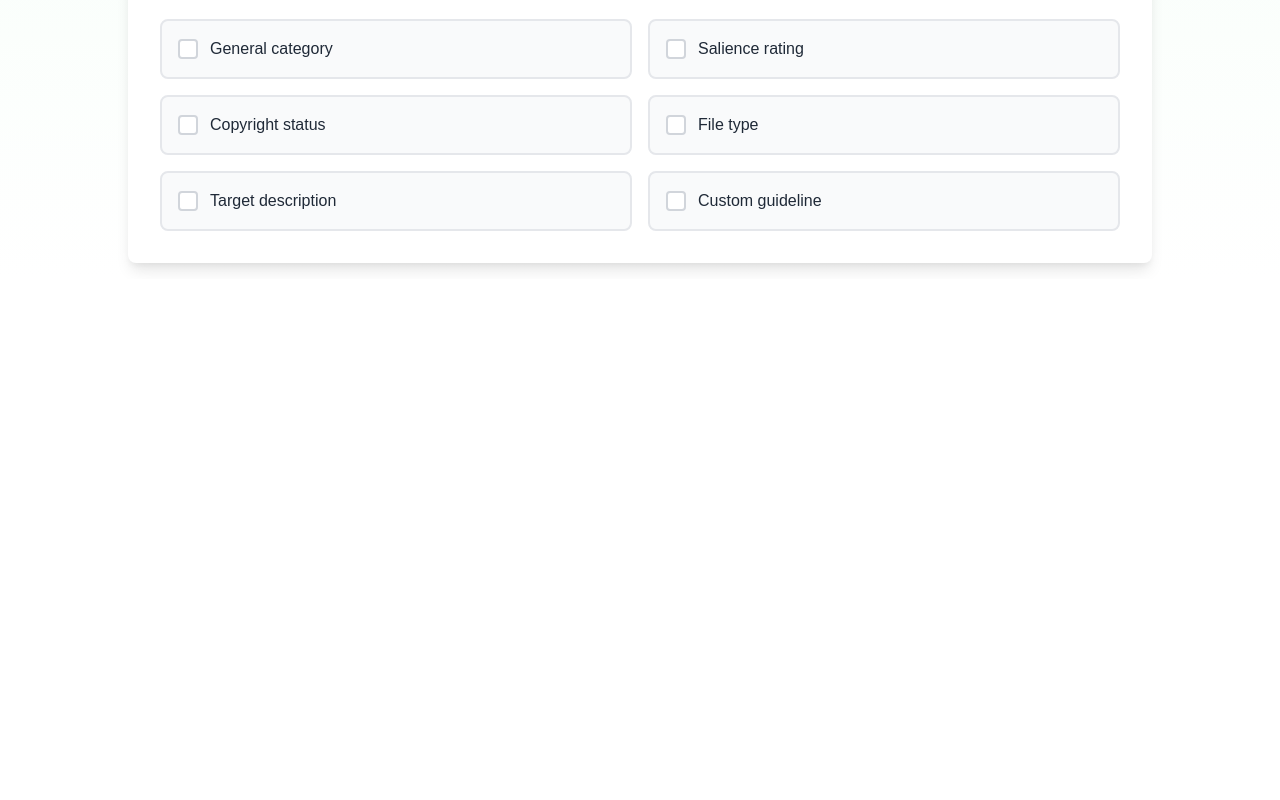
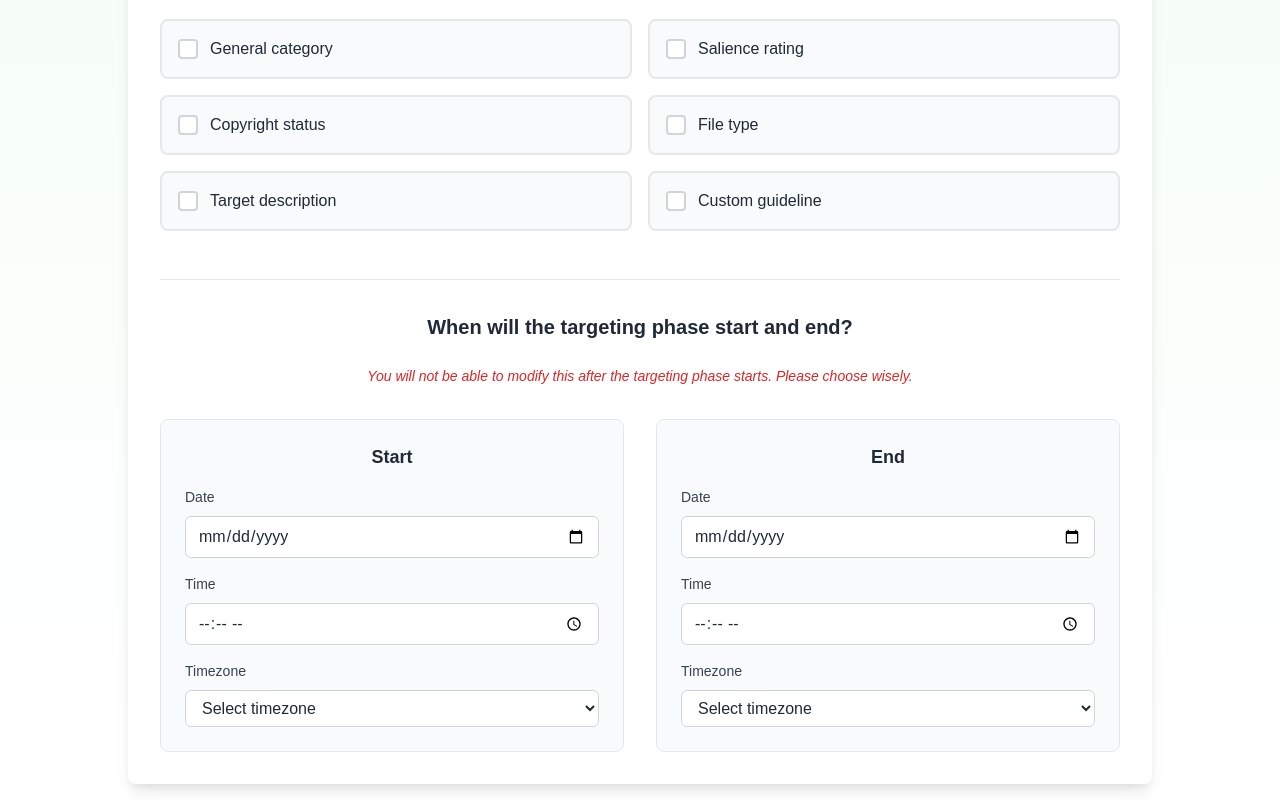
Before and after one commit to MattManna0/pglnew, a Next.js app: page /targeting-setup in a window 1280 px wide. Shown: the part 625-1425 px from the top of the page. Before the commit the page ends 904 px from the top, so only its background shows below. Built offline with nearby package versions, Linux system fonts and the light colour scheme.

Commit message:
targeting time setup

```diff
--- a/app/styles/targeting-setup.css
+++ b/app/styles/targeting-setup.css
@@ -248,3 +248,79 @@
   opacity: 0.5;
   cursor: not-allowed;
 }
+
+.targeting-setup-timing-section {
+  margin-top: 3rem;
+  padding-top: 2rem;
+  border-top: 1px solid #e5e7eb;
+}
+
+.targeting-setup-timing-warning {
+  font-size: 0.875rem;
+  color: #dc2626;
+  font-style: italic;
+  margin-bottom: 2rem;
+  text-align: center;
+}
+
+.targeting-setup-timing-container {
+  display: grid;
+  grid-template-columns: 1fr;
+  gap: 2rem;
+}
+
+@media (min-width: 768px) {
+  .targeting-setup-timing-container {
+    grid-template-columns: 1fr 1fr;
+  }
+}
+
+.targeting-setup-timing-group {
+  background-color: #f9fafb;
+  border: 1px solid #e5e7eb;
+  border-radius: 0.5rem;
+  padding: 1.5rem;
+}
+
+.targeting-setup-timing-title {
+  font-size: 1.125rem;
+  font-weight: 600;
+  color: #1f2937;
+  margin-bottom: 1rem;
+  text-align: center;
+}
+
+.targeting-setup-timing-inputs {
+  display: flex;
+  flex-direction: column;
+  gap: 1rem;
+}
+
+.targeting-setup-timing-input-group {
+  display: flex;
+  flex-direction: column;
+}
+
+.targeting-setup-timing-label {
+  font-size: 0.875rem;
+  font-weight: 500;
+  color: #374151;
+  margin-bottom: 0.5rem;
+}
+
+.targeting-setup-timing-input {
+  padding: 0.5rem 0.75rem;
+  border: 1px solid #d1d5db;
+  border-radius: 0.375rem;
+  outline: none;
+  transition: all 0.15s ease-in-out;
+  font-size: 1rem;
+  color: #1f2937;
+  background-color: #ffffff;
+}
+
+.targeting-setup-timing-input:focus {
+  outline: none;
+  box-shadow: 0 0 0 2px #10b981;
+  border-color: transparent;
+}
--- a/app/targeting-setup/page.tsx
+++ b/app/targeting-setup/page.tsx
@@ -8,6 +8,12 @@ export default function TargetingSetup() {
   const [selectedUploader, setSelectedUploader] = useState<'me' | 'participants' | null>(null);
   const [selectedCategories, setSelectedCategories] = useState<string[]>([]);
   const [customGuidelines, setCustomGuidelines] = useState<string[]>(['']);
+  const [startDate, setStartDate] = useState('');
+  const [startTime, setStartTime] = useState('');
+  const [startTimezone, setStartTimezone] = useState('');
+  const [endDate, setEndDate] = useState('');
+  const [endTime, setEndTime] = useState('');
+  const [endTimezone, setEndTimezone] = useState('');
 
   const handleLogout = () => {
     // Clear session cookie
@@ -169,6 +175,103 @@ export default function TargetingSetup() {
             </div>
           )}
         </div>
+
+        <div className="targeting-setup-timing-section">
+          <h3 className="targeting-setup-question-title">
+            When will the targeting phase start and end?
+          </h3>
+          <p className="targeting-setup-timing-warning">
+            You will not be able to modify this after the targeting phase starts. Please choose wisely.
+          </p>
+
+          <div className="targeting-setup-timing-container">
+            <div className="targeting-setup-timing-group">
+              <h4 className="targeting-setup-timing-title">Start</h4>
+              <div className="targeting-setup-timing-inputs">
+                <div className="targeting-setup-timing-input-group">
+                  <label className="targeting-setup-timing-label">Date</label>
+                  <input
+                    type="date"
+                    value={startDate}
+                    onChange={(e) => setStartDate(e.target.value)}
+                    className="targeting-setup-timing-input"
+                  />
+                </div>
+                <div className="targeting-setup-timing-input-group">
+                  <label className="targeting-setup-timing-label">Time</label>
+                  <input
+                    type="time"
+                    value={startTime}
+                    onChange={(e) => setStartTime(e.target.value)}
+                    className="targeting-setup-timing-input"
+                  />
+                </div>
+                <div className="targeting-setup-timing-input-group">
+                  <label className="targeting-setup-timing-label">Timezone</label>
+                  <select
+                    value={startTimezone}
+                    onChange={(e) => setStartTimezone(e.target.value)}
+                    className="targeting-setup-timing-input"
+                  >
+                    <option value="">Select timezone</option>
+                    <option value="UTC">UTC</option>
+                    <option value="America/New_York">Eastern Time (ET)</option>
+                    <option value="America/Chicago">Central Time (CT)</option>
+                    <option value="America/Denver">Mountain Time (MT)</option>
+                    <option value="America/Los_Angeles">Pacific Time (PT)</option>
+                    <option value="Europe/London">GMT (London)</option>
+                    <option value="Europe/Paris">CET (Paris)</option>
+                    <option value="Asia/Tokyo">JST (Tokyo)</option>
+                    <option value="Australia/Sydney">AEST (Sydney)</option>
+                  </select>
+                </div>
+              </div>
+            </div>
+
+            <div className="targeting-setup-timing-group">
+              <h4 className="targeting-setup-timing-title">End</h4>
+              <div className="targeting-setup-timing-inputs">
+                <div className="targeting-setup-timing-input-group">
+                  <label className="targeting-setup-timing-label">Date</label>
+                  <input
+                    type="date"
+                    value={endDate}
+                    onChange={(e) => setEndDate(e.target.value)}
+                    className="targeting-setup-timing-input"
+                  />
+                </div>
+                <div className="targeting-setup-timing-input-group">
+                  <label className="targeting-setup-timing-label">Time</label>
+                  <input
+                    type="time"
+                    value={endTime}
+                    onChange={(e) => setEndTime(e.target.value)}
+                    className="targeting-setup-timing-input"
+                  />
+                </div>
+                <div className="targeting-setup-timing-input-group">
+                  <label className="targeting-setup-timing-label">Timezone</label>
+                  <select
+                    value={endTimezone}
+                    onChange={(e) => setEndTimezone(e.target.value)}
+                    className="targeting-setup-timing-input"
+                  >
+                    <option value="">Select timezone</option>
+                    <option value="UTC">UTC</option>
+                    <option value="America/New_York">Eastern Time (ET)</option>
+                    <option value="America/Chicago">Central Time (CT)</option>
+                    <option value="America/Denver">Mountain Time (MT)</option>
+                    <option value="America/Los_Angeles">Pacific Time (PT)</option>
+                    <option value="Europe/London">GMT (London)</option>
+                    <option value="Europe/Paris">CET (Paris)</option>
+                    <option value="Asia/Tokyo">JST (Tokyo)</option>
+                    <option value="Australia/Sydney">AEST (Sydney)</option>
+                  </select>
+                </div>
+              </div>
+            </div>
+          </div>
+        </div>
       </div>
     </div>
   );
```
